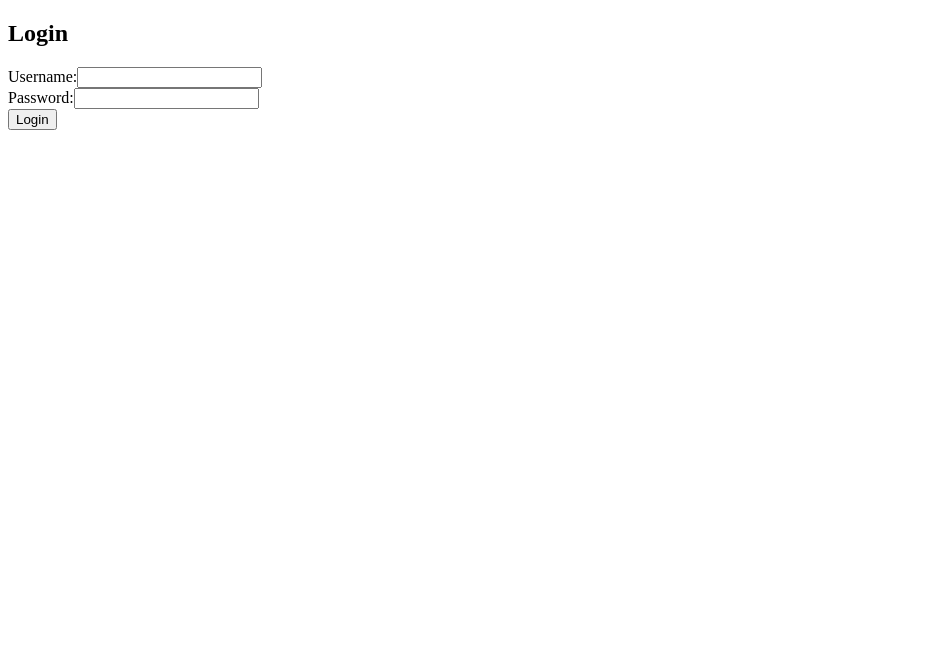
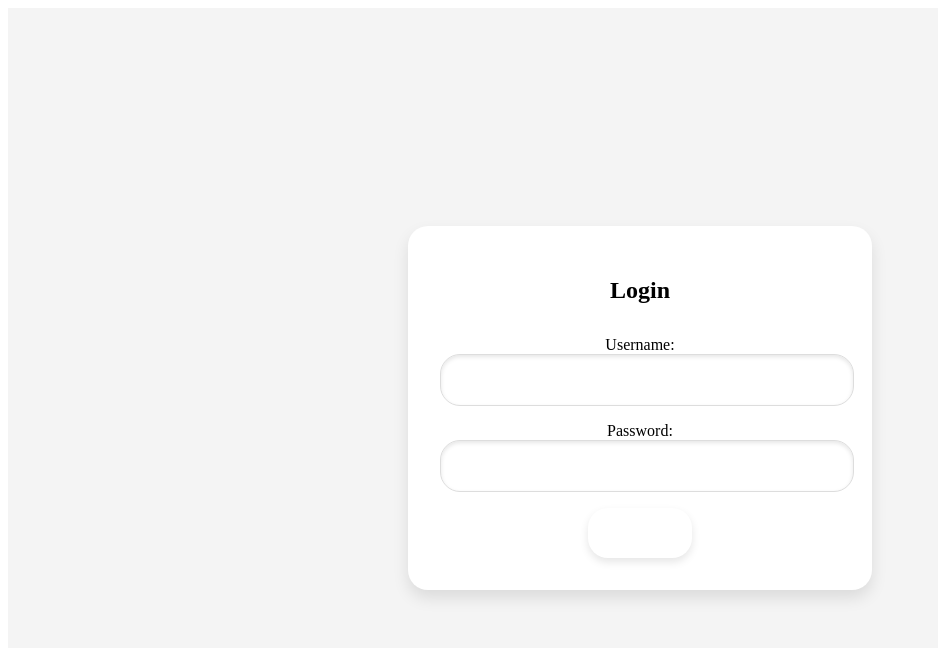
Before and after one commit to mahouboy23/IB-management-app, a React (Create React App) app in the folder frontend/: page /login in a window 1280 px wide. Shown: the top 648 px of the page, without its empty margins (0-938 px from the left). Built offline with nearby package versions, Linux system fonts and the light colour scheme.

Commit message:
a bit of css for Login

```diff
--- a/frontend/public/index.html
+++ b/frontend/public/index.html
@@ -3,7 +3,7 @@
 <head>
     <meta charset="UTF-8">
     <meta name="viewport" content="width=device-width, initial-scale=1.0">
-    <title>Your App Name</title>
+    <title>IB management</title>
 </head>
 <body>
     <div id="root"></div>
--- /dev/null
+++ b/frontend/src/components/Login.css
@@ -0,0 +1,88 @@
+.login-container {
+  display: flex;
+  flex-direction: column;
+  align-items: center;
+  justify-content: center;
+  height: 100vh;
+  background-color: #f4f4f4; /* A light background */
+}
+
+.login-form {
+  background: white;
+  padding: 2rem;
+  border-radius: 20px;
+  box-shadow: 0 8px 16px rgba(0, 0, 0, 0.1);
+  width: 100%;
+  max-width: 400px;
+  text-align: center;
+}
+
+.login-form h2 {
+  color: var(--blue);
+  margin-bottom: 2rem;
+}
+
+.login-form input {
+  width: calc(100% - 20px);
+  padding: 1rem;
+  margin-bottom: 1rem;
+  border-radius: 20px;
+  border: 1px solid #ddd;
+  font-size: 1rem;
+  box-shadow: inset 0 2px 4px rgba(0,0,0,0.1);
+}
+
+.login-form .error {
+  color: var(--orange);
+  margin-bottom: 1rem;
+}
+
+.login-form button {
+  padding: 1rem 2rem;
+  background-color: var(--green);
+  color: white;
+  border: none;
+  border-radius: 20px;
+  cursor: pointer;
+  font-size: 1rem;
+  box-shadow: 0 4px 8px rgba(0,0,0,0.1);
+  transition: background-color 0.3s ease;
+}
+
+.login-form button:hover {
+  background-color: darken(var(--green), 10%);
+}
+
+.login-form .auxiliary-text {
+  color: var(--blue);
+  font-size: 0.8rem;
+  margin-top: 1rem;
+  display: flex;
+  justify-content: space-between;
+}
+
+.login-form .auxiliary-text a {
+  color: var(--blue);
+  text-decoration: none;
+}
+
+.login-form .auxiliary-text a:hover {
+  text-decoration: underline;
+}
+
+/* Additional classes based on the provided image */
+.icon-input {
+  position: relative;
+}
+
+.icon-input svg {
+  position: absolute;
+  left: 10px;
+  top: 50%;
+  transform: translateY(-50%);
+  fill: var(--blue);
+}
+
+.icon-input input {
+  padding-left: 40px; /* Make room for the icon */
+}
--- a/frontend/src/components/Login.js
+++ b/frontend/src/components/Login.js
@@ -1,4 +1,5 @@
 import React, { useState } from 'react';
+import './Login.css';
 
 const Login = ({ onLogin }) => {
   const [username, setUsername] = useState('');
@@ -23,10 +24,10 @@ const Login = ({ onLogin }) => {
   };
 
   return (
-    <div>
-      <h2>Login</h2>
-      {errorMessage && <p className="error">{errorMessage}</p>}
-      <form onSubmit={handleSubmit}>
+    <div className="login-container">
+      <form onSubmit={handleSubmit} className="login-form">
+        <h2>Login</h2>
+        {errorMessage && <p className="error">{errorMessage}</p>}
         <div>
           <label>Username:</label>
           <input
```
